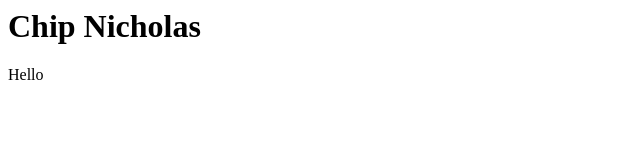
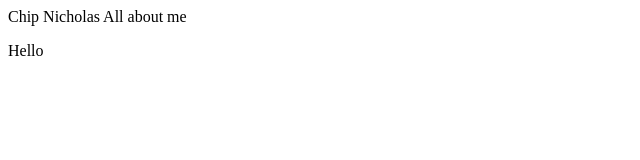
Before and after one commit to ChipNich/Chip.github.io, a plain HTML site: page index.html in a window 1280 px wide. Shown: the whole page, without its empty margins (0-640 px from the left). Drawn offline with Linux system fonts and the light colour scheme.

Commit message:
Update index.html

```diff
--- a/index.html
+++ b/index.html
@@ -7,9 +7,10 @@
 </head>
 
 <body>
-    <div class="container">
-        <div class="two-thirds column myname">
-            <h1 class="remove-bottom">Chip Nicholas</h1>
+    <div>
+        <div>
+            <h1">Chip Nicholas</h1>
+            <span>All about me</span>
 
         </div>
     </div>
```
